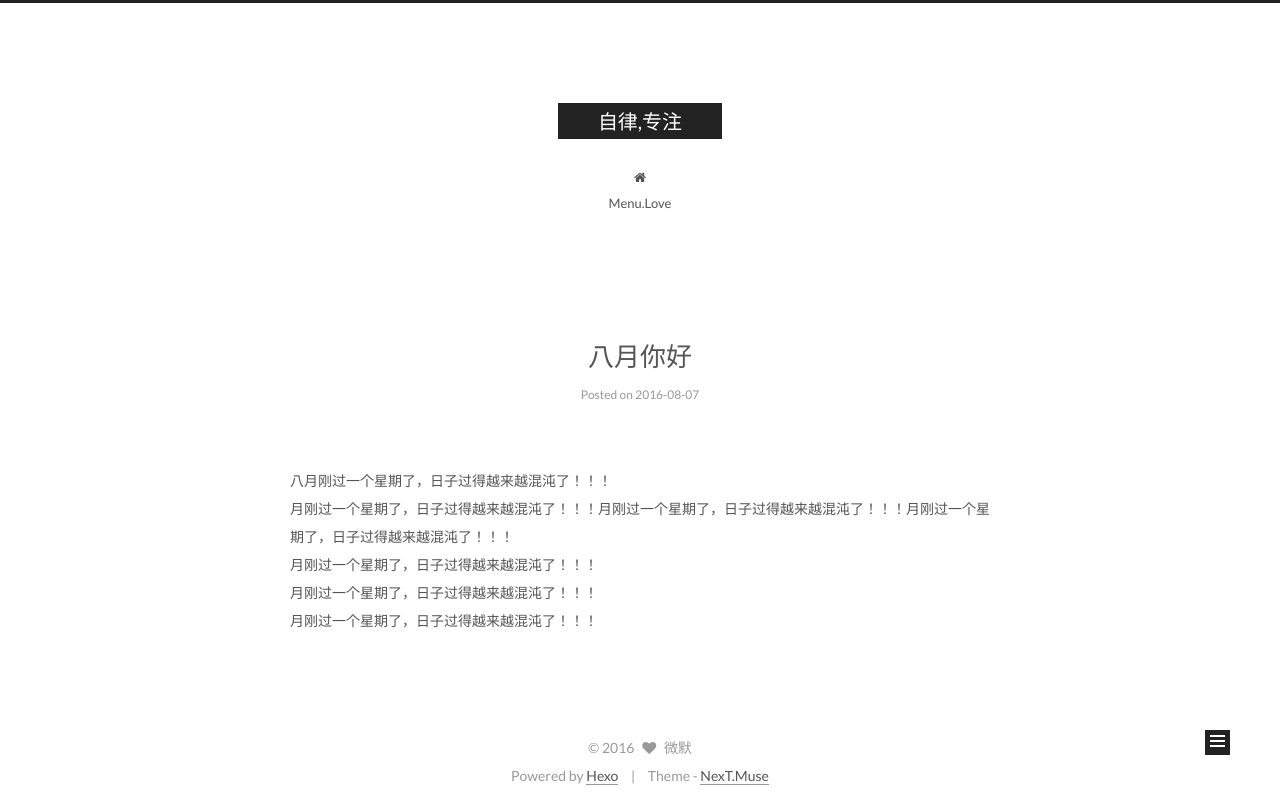
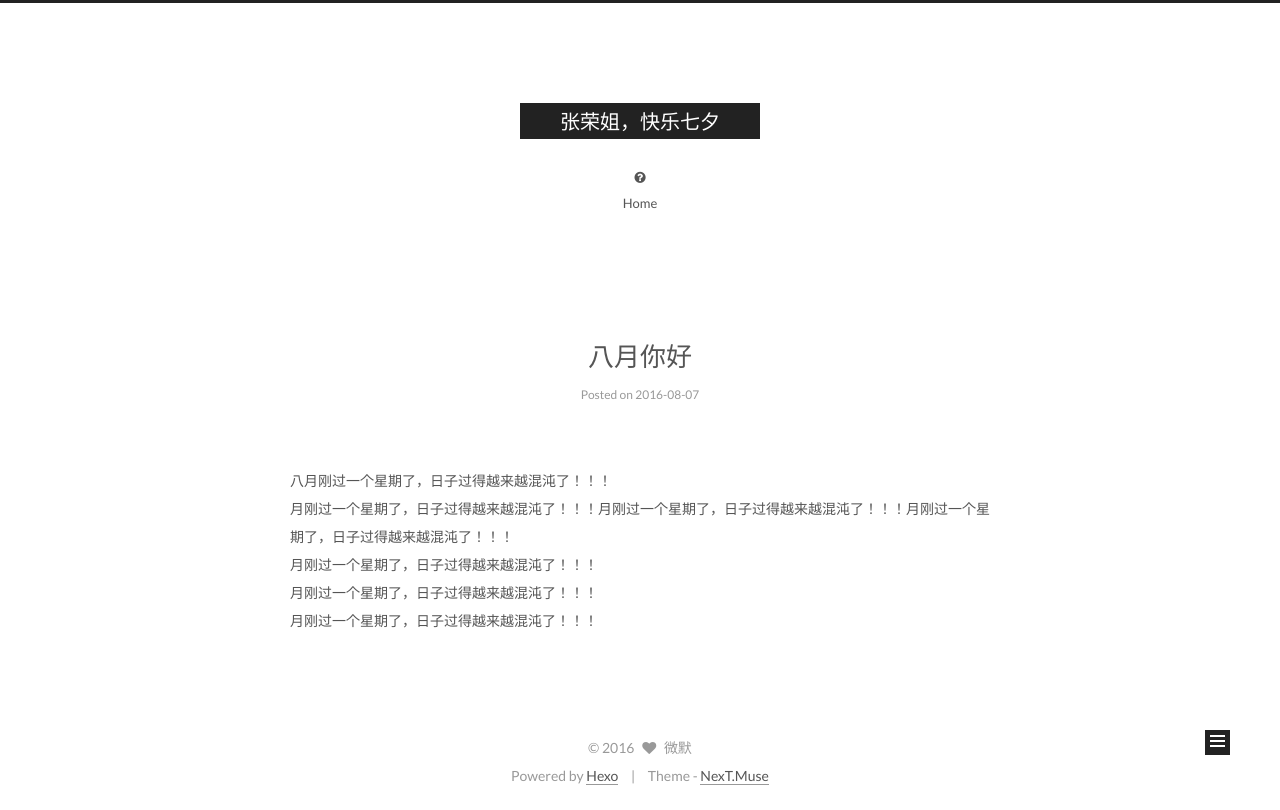
Before and after one commit to JavaWeakForce/JavaWeakForce.github.io, a plain HTML site: page index.html in a window 1280 px wide. Drawn offline with Linux system fonts and the light colour scheme.

Commit message:
Site updated: 2016-08-07 17:49:55

```diff
--- a/css/main.css
+++ b/css/main.css
@@ -1548,7 +1548,7 @@ pre .javascript .function {
   width: 4px;
   height: 4px;
   border-radius: 50%;
-  background: #125573;
+  background: #bf96ff;
 }
 .links-of-blogroll {
   font-size: 13px;
--- a/index.html
+++ b/index.html
@@ -85,11 +85,11 @@
 
 
 <meta property="og:type" content="website">
-<meta property="og:title" content="自律,专注">
+<meta property="og:title" content="张荣姐，快乐七夕">
 <meta property="og:url" content="http://yoursite.com/index.html">
-<meta property="og:site_name" content="自律,专注">
+<meta property="og:site_name" content="张荣姐，快乐七夕">
 <meta name="twitter:card" content="summary">
-<meta name="twitter:title" content="自律,专注">
+<meta name="twitter:title" content="张荣姐，快乐七夕">
 
 
 
@@ -112,7 +112,7 @@
 
   <link rel="canonical" href="http://yoursite.com/"/>
 
-  <title> 自律,专注 </title>
+  <title> 张荣姐，快乐七夕 </title>
 </head>
 
 <body itemscope itemtype="http://schema.org/WebPage" lang="en">
@@ -145,7 +145,7 @@
   <div class="custom-logo-site-title">
     <a href="/"  class="brand" rel="start">
       <span class="logo-line-before"><i></i></span>
-      <span class="site-title">自律,专注</span>
+      <span class="site-title">张荣姐，快乐七夕</span>
       <span class="logo-line-after"><i></i></span>
     </a>
   </div>
@@ -167,12 +167,12 @@
     <ul id="menu" class="menu">
 
 
-        <li class="menu-item menu-item-love">
+        <li class="menu-item menu-item-home">
           <a href="/" rel="section">
 
-              <i class="menu-item-icon fa fa-fw fa-home"></i> <br />
+              <i class="menu-item-icon fa fa-fw fa-question-circle"></i> <br />
 
-            menu.love
+            Home
           </a>
         </li>
 
```
Also changed, not shown: 2016/08/07/八月你好/index.html (+6 -6 lines), archives/2016/08/index.html (+8 -8 lines), archives/2016/index.html (+8 -8 lines), archives/index.html (+8 -8 lines), tags/dailyNote/index.html (+8 -8 lines), tags/index.html (+6 -6 lines), tags/thinking/index.html (+8 -8 lines).
